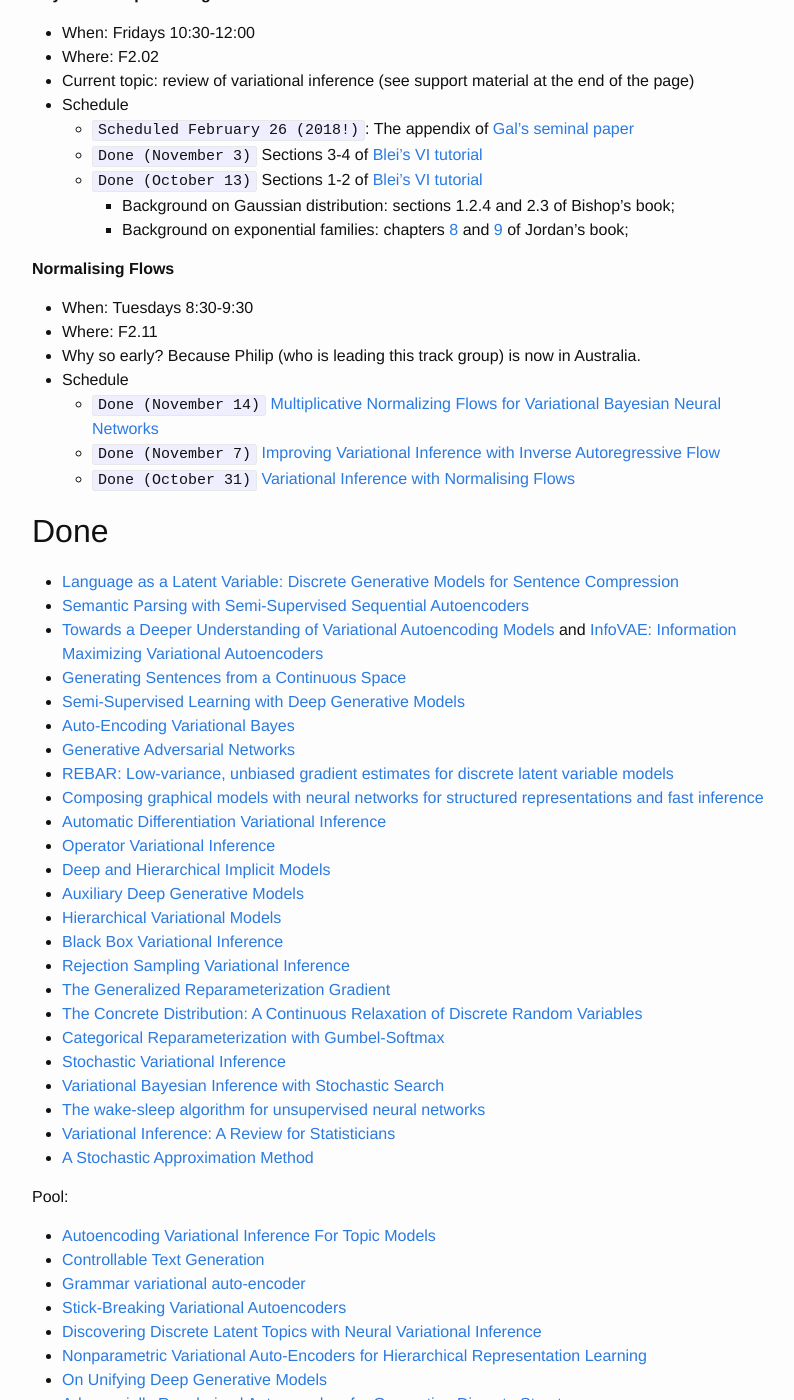
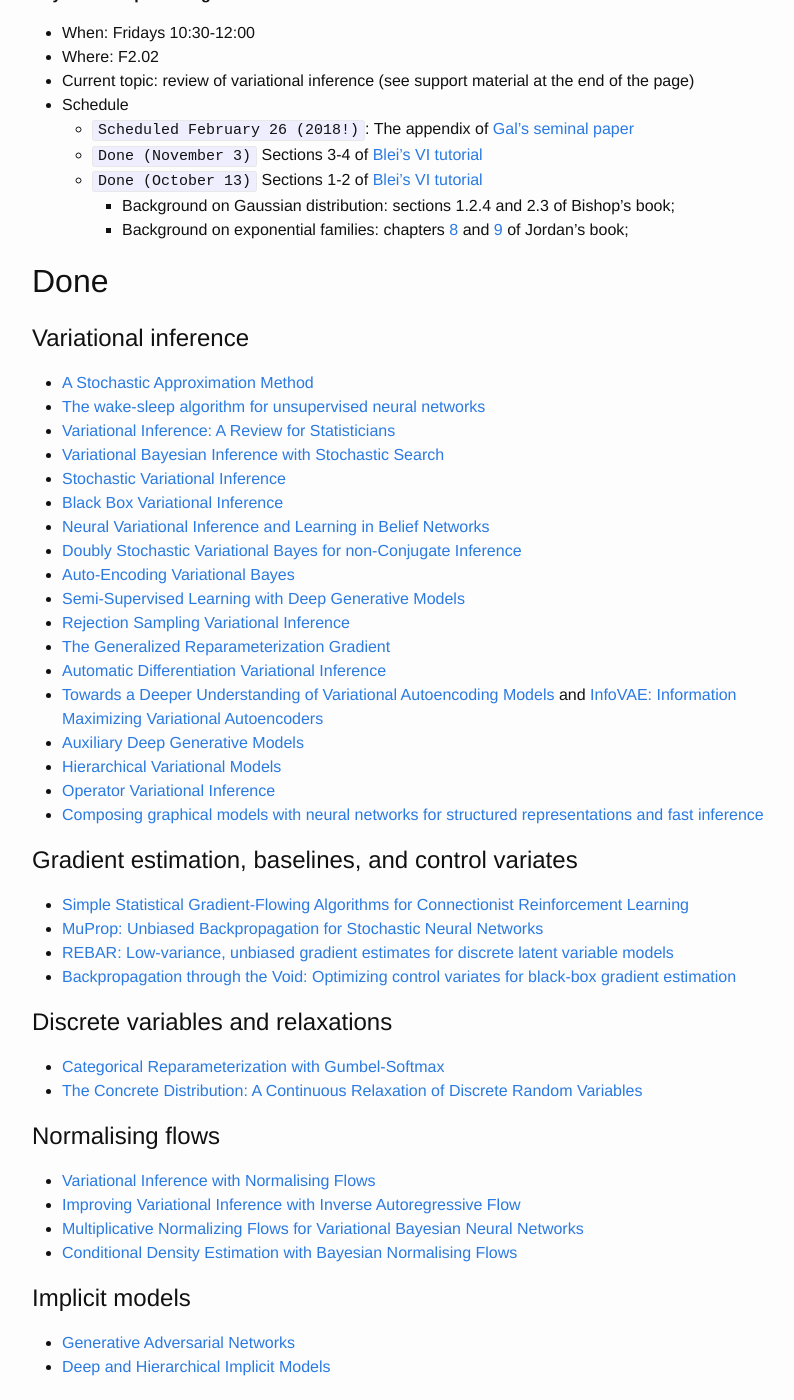
Before and after one commit to wilkeraziz/oldsite, a Jekyll site: the page built from pages/inference.markdown, in a window 1280 px wide and 1400 px high, scrolled down 469 px. Shown: the whole window, without its empty margins (238-1032 px from the left). Built offline with Jekyll 4.4.1, drawn with Linux system fonts in a browser that asks for light colours; some of the changed text lies outside the part shown.

Commit message:
organise reading

```diff
--- a/pages/inference.markdown
+++ b/pages/inference.markdown
@@ -5,7 +5,6 @@ menu: no
 ---
 
 This group is interested in techniques for approximate inference in complex probabilistic models.
-
 
 
 <iframe src="https://calendar.google.com/calendar/embed?mode=AGENDA&amp;height=250&amp;wkst=2&amp;bgcolor=%23FFFFFF&amp;src=oa6cmu8nbg8iet2j07d9tobs1c%40group.calendar.google.com&amp;color=%236E6E41&amp;ctz=Europe%2FAmsterdam" style="border-width:0" width="600" height="250" frameborder="0" scrolling="no"></iframe>
@@ -26,48 +25,61 @@ This group is interested in techniques for approximate inference in complex prob
         * Background on exponential families: chapters [8](https://www.stat.berkeley.edu/~mjwain/Fall2012_Stat241a/reader_ch8.pdf) and [9](https://people.eecs.berkeley.edu/~jordan/courses/260-spring10/other-readings/chapter9.pdf) of Jordan's book;
 
 
-**Normalising Flows**
+# Done
 
-* When: Tuesdays 8:30-9:30
-* Where: F2.11
-* Why so early? Because Philip (who is leading this track group) is now in Australia.
-* Schedule
-    * `Done (November 14)` [Multiplicative Normalizing Flows for Variational Bayesian Neural Networks](https://arxiv.org/abs/1703.01961)
-    * `Done (November 7)` [Improving Variational Inference with Inverse Autoregressive Flow](https://arxiv.org/abs/1606.04934)
-    * `Done (October 31)` [Variational Inference with Normalising Flows](https://arxiv.org/abs/1505.05770)
+## Variational inference
+
+* [A Stochastic Approximation Method](https://www.jstor.org/stable/2236626)
+* [The wake-sleep algorithm for unsupervised neural networks](http://www.cs.toronto.edu/~fritz/absps/ws.pdf)
+* [Variational Inference: A Review for Statisticians](https://arxiv.org/pdf/1601.00670.pdf)
+* [Variational Bayesian Inference with Stochastic Search](https://arxiv.org/pdf/1206.6430.pdf)
+* [Stochastic Variational Inference](https://arxiv.org/pdf/1206.7051.pdf)
+* [Black Box Variational Inference](https://arxiv.org/pdf/1401.0118.pdf)
+* [Neural Variational Inference and Learning in Belief Networks](https://arxiv.org/pdf/1402.0030.pdf)
+* [Doubly Stochastic Variational Bayes for non-Conjugate Inference](http://jmlr.org/proceedings/papers/v32/titsias14.pdf)
+* [Auto-Encoding Variational Bayes](https://arxiv.org/pdf/1312.6114.pdf)
+* [Semi-Supervised Learning with Deep Generative Models](https://arxiv.org/pdf/1406.5298.pdf)
+* [Rejection Sampling Variational Inference](https://arxiv.org/pdf/1610.05683.pdf)
+* [The Generalized Reparameterization Gradient](https://arxiv.org/pdf/1610.02287.pdf)
+* [Automatic Differentiation Variational Inference](https://arxiv.org/pdf/1603.00788.pdf)
+* [Towards a Deeper Understanding of Variational Autoencoding Models](https://arxiv.org/pdf/1702.08658.pdf) and [InfoVAE: Information Maximizing Variational Autoencoders](https://arxiv.org/pdf/1706.02262.pdf)
+* [Auxiliary Deep Generative Models]( https://arxiv.org/pdf/1602.05473.pdf)
+* [Hierarchical Variational Models](https://arxiv.org/pdf/1511.02386.pdf)
+* [Operator Variational Inference](https://arxiv.org/pdf/1610.09033.pdf)
+* [Composing graphical models with neural networks for structured representations and fast inference](https://arxiv.org/abs/1603.06277)
+
+## Gradient estimation, baselines, and control variates
+
+* [Simple Statistical Gradient-Flowing Algorithms for Connectionist Reinforcement Learning](https://link.springer.com/content/pdf/10.1007%2FBF00992696.pdf)
+* [MuProp: Unbiased Backpropagation for Stochastic Neural Networks](https://arxiv.org/abs/1511.05176)
+* [REBAR: Low-variance, unbiased gradient estimates for discrete latent variable models](https://arxiv.org/pdf/1703.07370.pdf)
+* [Backpropagation through the Void: Optimizing control variates for black-box gradient estimation](https://arxiv.org/pdf/1711.00123.pdf)
+
+## Discrete variables and relaxations
+
+* [Categorical Reparameterization with Gumbel-Softmax](https://arxiv.org/pdf/1611.01144.pdf)
+* [The Concrete Distribution: A Continuous Relaxation of Discrete Random Variables](https://arxiv.org/pdf/1611.00712.pdf)
+
+## Normalising flows
+
+* [Variational Inference with Normalising Flows](https://arxiv.org/abs/1505.05770)
+* [Improving Variational Inference with Inverse Autoregressive Flow](https://arxiv.org/abs/1606.04934)
+* [Multiplicative Normalizing Flows for Variational Bayesian Neural Networks](https://arxiv.org/abs/1703.01961)
+* [Conditional Density Estimation with Bayesian Normalising Flows](https://arxiv.org/pdf/1802.04908.pdf)
+
+## Implicit models
+
+* [Generative Adversarial Networks](https://arxiv.org/pdf/1406.2661.pdf)
+* [Deep and Hierarchical Implicit Models](https://arxiv.org/pdf/1702.08896.pdf)
+
+## Applications
+
+* [Generating Sentences from a Continuous Space](//arxiv.org/pdf/1511.06349.pdf)
+* [Semantic Parsing with Semi-Supervised Sequential Autoencoders](https://arxiv.org/pdf/1609.09315.pdf)
+* [Language as a Latent Variable: Discrete Generative Models for Sentence Compression](https://arxiv.org/pdf/1609.07317.pdf)
 
 
-
-
-# Done
-
-* [Language as a Latent Variable: Discrete Generative Models for Sentence Compression](https://arxiv.org/pdf/1609.07317.pdf)
-* [Semantic Parsing with Semi-Supervised Sequential Autoencoders](https://arxiv.org/pdf/1609.09315.pdf)
-* [Towards a Deeper Understanding of Variational Autoencoding Models](https://arxiv.org/pdf/1702.08658.pdf) and [InfoVAE: Information Maximizing Variational Autoencoders](https://arxiv.org/pdf/1706.02262.pdf)
-* [Generating Sentences from a Continuous Space](//arxiv.org/pdf/1511.06349.pdf)
-* [Semi-Supervised Learning with Deep Generative Models](https://arxiv.org/pdf/1406.5298.pdf)
-* [Auto-Encoding Variational Bayes](https://arxiv.org/pdf/1312.6114.pdf)
-* [Generative Adversarial Networks](https://arxiv.org/pdf/1406.2661.pdf)
-* [REBAR: Low-variance, unbiased gradient estimates for discrete latent variable models](https://arxiv.org/pdf/1703.07370.pdf)
-* [Composing graphical models with neural networks for structured representations and fast inference](https://arxiv.org/abs/1603.06277)
-* [Automatic Differentiation Variational Inference](https://arxiv.org/pdf/1603.00788.pdf)
-* [Operator Variational Inference](https://arxiv.org/pdf/1610.09033.pdf)
-* [Deep and Hierarchical Implicit Models](https://arxiv.org/pdf/1702.08896.pdf)
-* [Auxiliary Deep Generative Models]( https://arxiv.org/pdf/1602.05473.pdf)
-* [Hierarchical Variational Models](https://arxiv.org/pdf/1511.02386.pdf)
-* [Black Box Variational Inference](https://arxiv.org/pdf/1401.0118.pdf)
-* [Rejection Sampling Variational Inference](https://arxiv.org/pdf/1610.05683.pdf)
-* [The Generalized Reparameterization Gradient](https://arxiv.org/pdf/1610.02287.pdf)
-* [The Concrete Distribution: A Continuous Relaxation of Discrete Random Variables](https://arxiv.org/pdf/1611.00712.pdf)
-* [Categorical Reparameterization with Gumbel-Softmax](https://arxiv.org/pdf/1611.01144.pdf)
-* [Stochastic Variational Inference](https://arxiv.org/pdf/1206.7051.pdf)
-* [Variational Bayesian Inference with Stochastic Search](https://arxiv.org/pdf/1206.6430.pdf)
-* [The wake-sleep algorithm for unsupervised neural networks](http://www.cs.toronto.edu/~fritz/absps/ws.pdf)
-* [Variational Inference: A Review for Statisticians](https://arxiv.org/pdf/1601.00670.pdf)
-* [A Stochastic Approximation Method](https://www.jstor.org/stable/2236626)
-
-
-Pool:
+# Pool
 
 * [Autoencoding Variational Inference For Topic Models](https://arxiv.org/abs/1703.01488)
 * [Controllable Text Generation](https://arxiv.org/pdf/1703.00955.pdf)
```
Also changed, not shown: other parts of pages/inference.markdown (+0 -7 lines).
